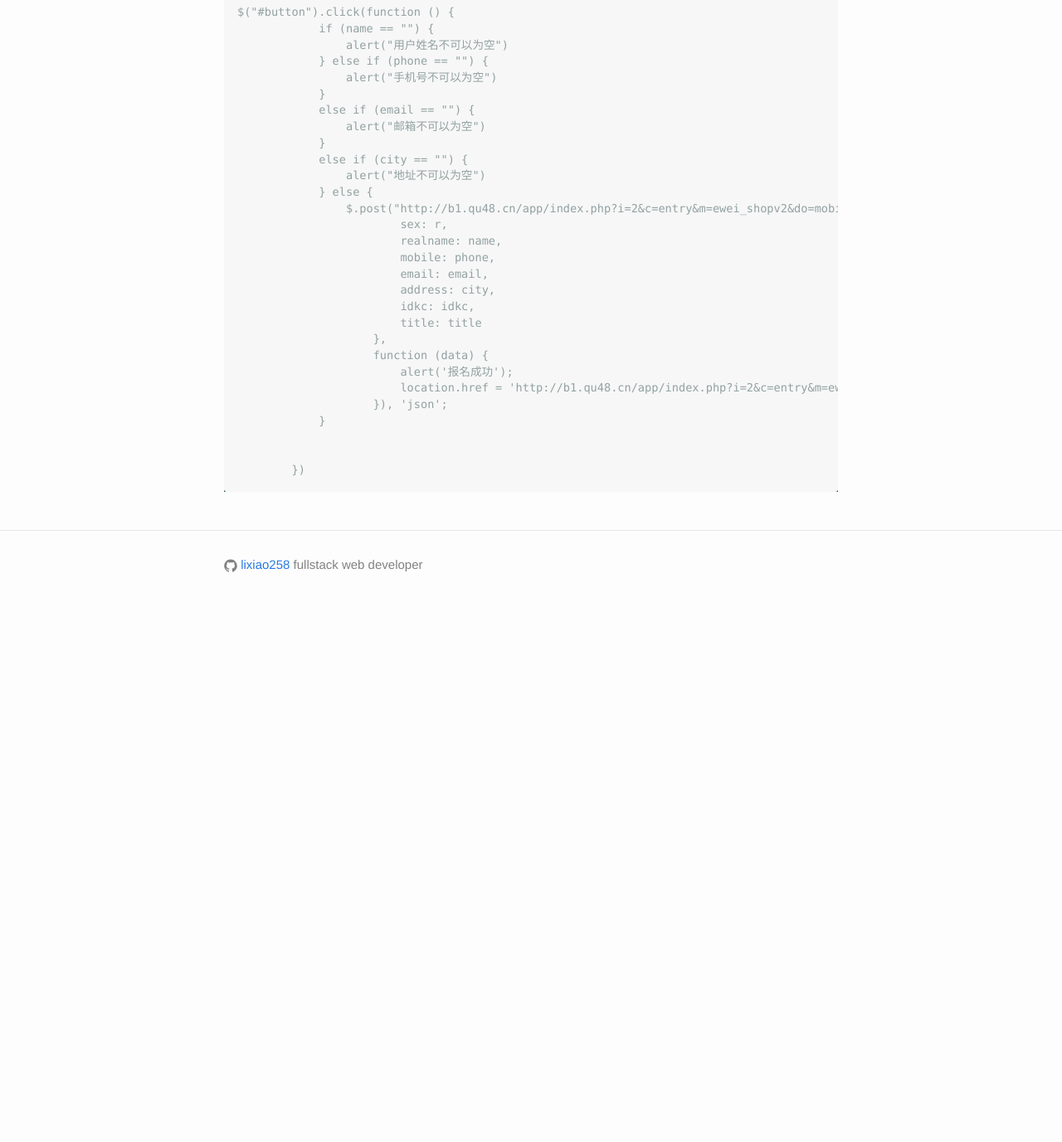
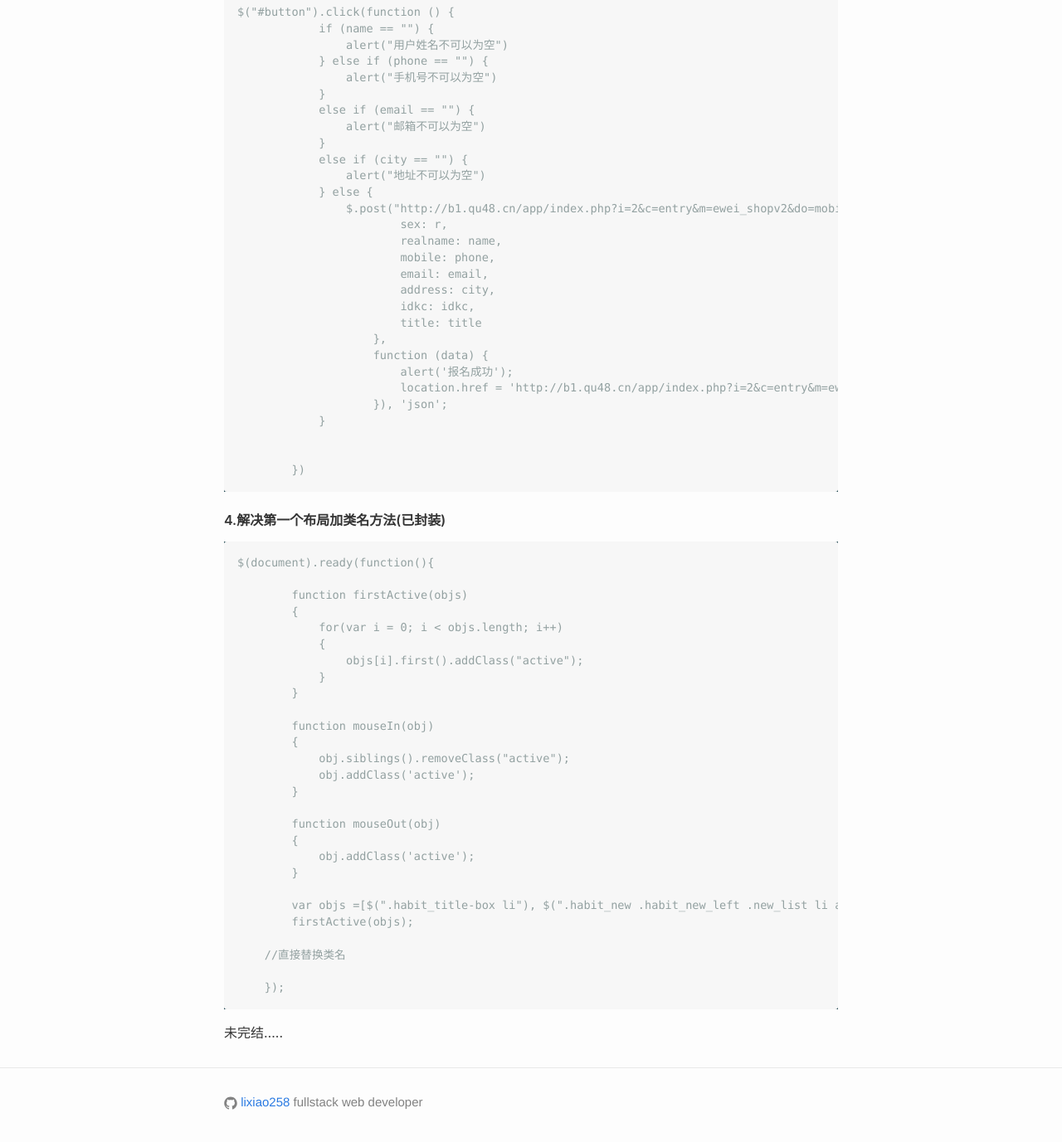
Before and after one commit to lixiao258/blog, a Jekyll site: the page built from _posts/2017-6-8-verify.md, in a window 1280 px wide and 1400 px high, scrolled down 1840 px. Shown: the top 1377 px of the window at 83% size. Built offline with Jekyll 4.4.1, drawn with Linux system fonts in a browser that asks for light colours; before the commit the page ends 2592 px from its top, so only the background shows below that.

Commit message:
add
add Layout and class

````diff
--- a/_posts/2017-6-8-verify.md
+++ b/_posts/2017-6-8-verify.md
@@ -109,3 +109,34 @@ $("#button").click(function () {
 
         })
 ```
+#### 4.解决第一个布局加类名方法(已封装)
+```
+$(document).ready(function(){
+
+        function firstActive(objs)
+        {
+            for(var i = 0; i < objs.length; i++)
+            {
+                objs[i].first().addClass("active");
+            }
+        }
+
+        function mouseIn(obj)
+        {
+            obj.siblings().removeClass("active");
+            obj.addClass('active');
+        }
+
+        function mouseOut(obj)
+        {
+            obj.addClass('active');
+        }
+
+        var objs =[$(".habit_title-box li"), $(".habit_new .habit_new_left .new_list li a"),$(".habit_title-t_l li"), $(".index .conter-h li")];
+        firstActive(objs);
+
+    //直接替换类名
+
+    });
+```
+未完结.....
````
